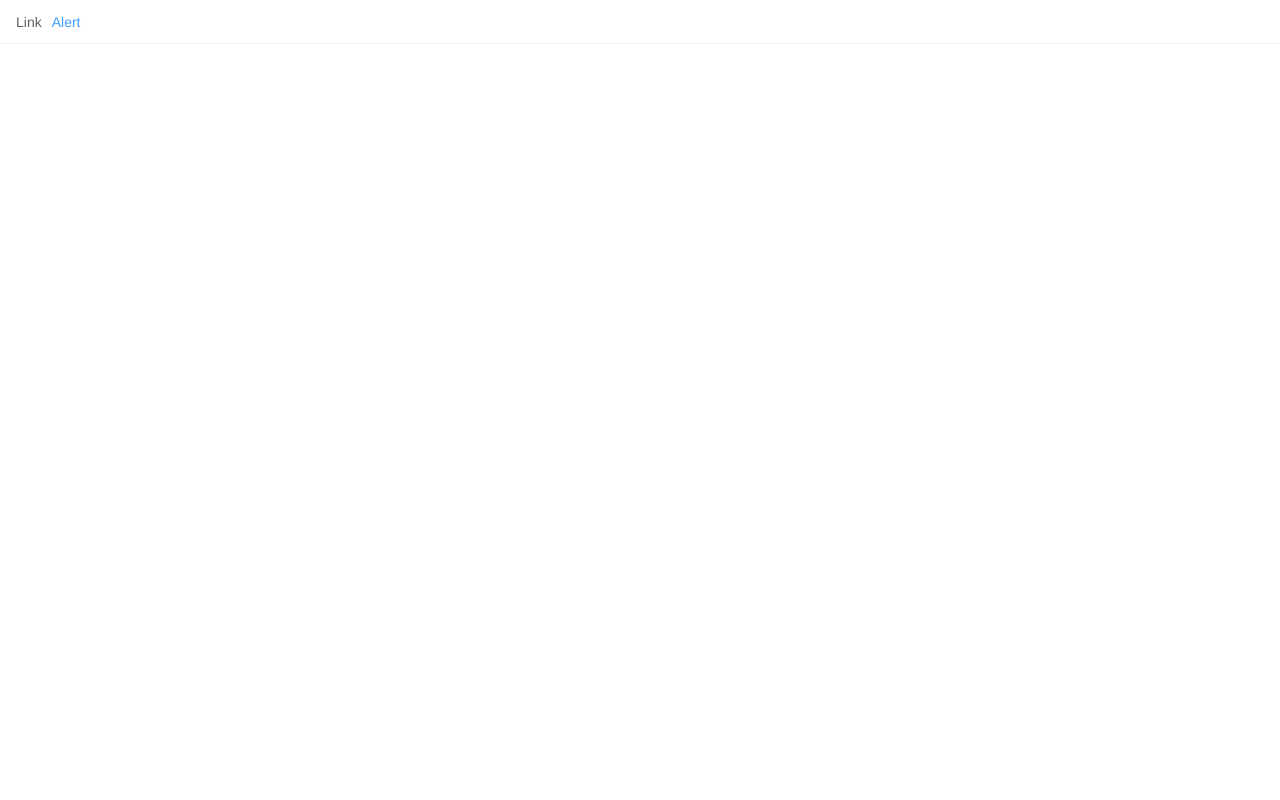
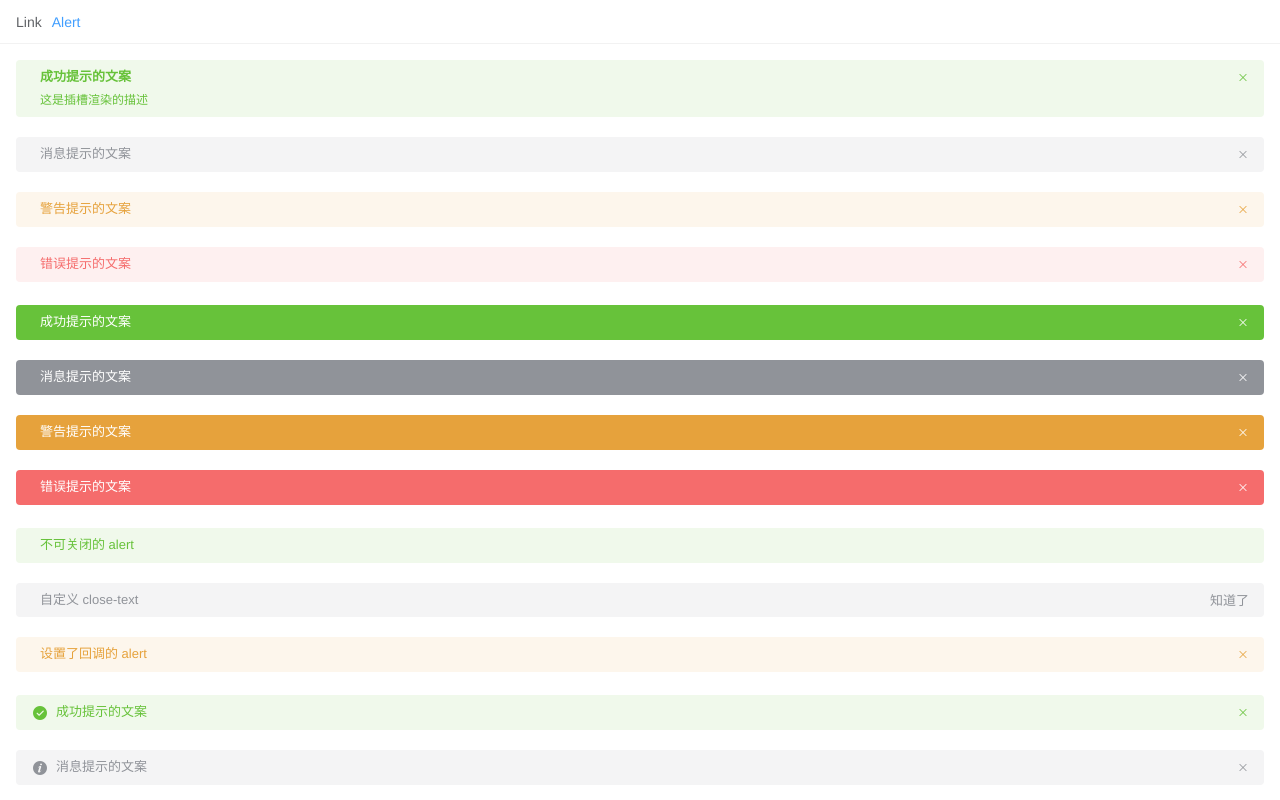
Before and after one commit to LiLiang-Studio/newui, a Vue app: page /#/alert in a window 1280 px wide. Built offline with nearby package versions, Linux system fonts and the light colour scheme.

Commit message:
完成alert组件

```diff
--- a/lib/components/alert/Alert.vue
+++ b/lib/components/alert/Alert.vue
@@ -1,3 +1,70 @@
 <template>
-  <div></div>
+  <transition :name="prefix">
+    <div v-if="visible" :class="classes">
+      <i v-if="showIcon" :class="iconClasses"></i>
+      <div :class="`${prefix}_inner`">
+        <p v-if="tit" :class="[`${prefix}_title`, { 'is-bold': desc }]">
+          <slot name="title">{{ title }}</slot>
+        </p>
+        <p v-if="desc" :class="`${prefix}_desc`">
+          <slot>{{ description }}</slot>
+        </p>
+        <i v-if="closable" :class="closeBtnClasses" @click="onClose">{{ closeText }}</i>
+      </div>
+    </div>
+  </transition>
 </template>
+
+<script setup>
+import { computed, ref, useSlots } from 'vue'
+import { BTrue, oneOf, S, B } from '../../types'
+
+const props = defineProps({
+  title: S,
+  type: {
+    default: 'info',
+    validator: v => oneOf(['success', 'warning', 'info', 'error'], v)
+  },
+  description: S,
+  closable: BTrue,
+  center: B,
+  closeText: S,
+  showIcon: B,
+  effect: {
+    default: 'light',
+    validator: v => oneOf(['light', 'dark'], v)
+  }
+})
+
+const emit = defineEmits(['close'])
+
+const visible = ref(true)
+
+const prefix = 'x-alert'
+
+const slots = useSlots()
+
+const tit = computed(() => slots.title || props.title)
+const desc = computed(() => slots.default || props.description)
+
+const classes = computed(() => {
+  return [
+    prefix,
+    `${prefix}_${props.type}`,
+    { 'is-center': props.center, 'is-dark': props.effect === 'dark' }
+  ]
+})
+
+const iconClasses = computed(() => {
+  return [`${prefix}_icon`, `x-icon-${props.type}`, { 'is-big': tit.value && desc.value }]
+})
+
+const closeBtnClasses = computed(() => {
+  return [`${prefix}_close`, { 'x-icon-close': !props.closeText, 'is-custom': props.closeText }]
+})
+
+const onClose = () => {
+  visible.value = false
+  emit('close')
+}
+</script>
--- /dev/null
+++ b/lib/theme/alert.scss
@@ -0,0 +1,85 @@
+@import './common/var.scss';
+
+.x-alert {
+  width: 100%;
+  padding: 8px 16px;
+  border-radius: 4px;
+  position: relative;
+  overflow: hidden;
+  display: flex;
+  align-items: center;
+  transition: opacity .2s;
+  &-enter-from, &-leave-to {
+    opacity: 0;
+  }
+  &.is-dark {
+    color: #fff;
+  }
+  &.is-center {
+    justify-content: center;
+  }
+  &_success {
+    color: $--color-success;
+    background-color: mix($--color-success, #fff, 10%);
+    &.is-dark {
+      background-color: $--color-success;
+    }
+  }
+  &_warning {
+    color: $--color-warning;
+    background-color: mix($--color-warning, #fff, 10%);
+    &.is-dark {
+      background-color: $--color-warning;
+    }
+  }
+  &_info {
+    color: $--color-info;
+    background-color: mix($--color-info, #fff, 10%);
+    &.is-dark {
+      background-color: $--color-info;
+    }
+  }
+  &_error {
+    color: $--color-danger;
+    background-color: mix($--color-danger, #fff, 10%);
+    &.is-dark {
+      background-color: $--color-danger;
+    }
+  }
+  &_inner {
+    padding: 0 8px;
+  }
+  &_icon {
+    font-size: 16px;
+    &.is-big {
+      font-size: 28px;
+    }
+  }
+  &_title {
+    font-size: 13px;
+    &.is-bold {
+      font-weight: bold;
+    }
+  }
+  &_desc {
+    font-size: 12px;
+  }
+  &_title + &_desc {
+    margin-top: 5px;
+  }
+  &_close {
+    font-size: 12px;
+    position: absolute;
+    top: 12px;
+    right: 15px;
+    cursor: pointer;
+    &.is-custom {
+      font-size: 13px;
+      top: 9px;
+      font-style: normal;
+    }
+  }
+  & + & {
+    margin-top: 20px;
+  }
+}
--- a/lib/theme/index.scss
+++ b/lib/theme/index.scss
@@ -1,2 +1,3 @@
 @import './base.scss';
 @import './Link.scss';
+@import './alert.scss';
--- a/src/views/Alert.vue
+++ b/src/views/Alert.vue
@@ -1,3 +1,168 @@
 <template>
-  <div></div>
+  <div>
+    <el-alert
+      title="成功提示的文案"
+      type="success"
+    >这是插槽渲染的描述
+    </el-alert>
+    <el-alert
+      title="消息提示的文案"
+      type="info"
+    >
+    </el-alert>
+    <el-alert
+      title="警告提示的文案"
+      type="warning"
+    >
+    </el-alert>
+    <el-alert
+      title="错误提示的文案"
+      type="error"
+    >
+    </el-alert>
+    <br>
+    <el-alert
+      title="成功提示的文案"
+      type="success"
+      effect="dark"
+    >
+    </el-alert>
+    <el-alert
+      title="消息提示的文案"
+      type="info"
+      effect="dark"
+    >
+    </el-alert>
+    <el-alert
+      title="警告提示的文案"
+      type="warning"
+      effect="dark"
+    >
+    </el-alert>
+    <el-alert
+      title="错误提示的文案"
+      type="error"
+      effect="dark"
+    >
+    </el-alert>
+    <br>
+    <el-alert
+      title="不可关闭的 alert"
+      type="success"
+      :closable="false"
+    >
+    </el-alert>
+    <el-alert
+      title="自定义 close-text"
+      type="info"
+      close-text="知道了"
+    >
+    </el-alert>
+    <el-alert
+      title="设置了回调的 alert"
+      type="warning"
+      @close="hello"
+    >
+    </el-alert>
+    <br>
+    <el-alert
+      title="成功提示的文案"
+      type="success"
+      show-icon
+    >
+    </el-alert>
+    <el-alert
+      title="消息提示的文案"
+      type="info"
+      show-icon
+    >
+    </el-alert>
+    <el-alert
+      title="警告提示的文案"
+      type="warning"
+      show-icon
+    >
+    </el-alert>
+    <el-alert
+      title="错误提示的文案"
+      type="error"
+      show-icon
+    >
+    </el-alert>
+    <br>
+    <el-alert
+      title="成功提示的文案"
+      type="success"
+      center
+      show-icon
+    >
+    </el-alert>
+    <el-alert
+      title="消息提示的文案"
+      type="info"
+      center
+      show-icon
+    >
+    </el-alert>
+    <el-alert
+      title="警告提示的文案"
+      type="warning"
+      center
+      show-icon
+    >
+    </el-alert>
+    <el-alert
+      title="错误提示的文案"
+      type="error"
+      center
+      show-icon
+    >
+    </el-alert>
+    <br>
+    <el-alert
+      title="带辅助性文字介绍"
+      type="success"
+      description="这是一句绕口令：黑灰化肥会挥发发灰黑化肥挥发；灰黑化肥会挥发发黑灰化肥发挥。 黑灰化肥会挥发发灰黑化肥黑灰挥发化为灰……"
+    >
+    </el-alert>
+    <br>
+    <el-alert
+      title="成功提示的文案"
+      type="success"
+      description="文字说明文字说明文字说明文字说明文字说明文字说明"
+      show-icon
+    >
+    </el-alert>
+    <el-alert
+      title="消息提示的文案"
+      type="info"
+      description="文字说明文字说明文字说明文字说明文字说明文字说明"
+      show-icon
+    >
+    </el-alert>
+    <el-alert
+      title="警告提示的文案"
+      type="warning"
+      description="文字说明文字说明文字说明文字说明文字说明文字说明"
+      show-icon
+    >
+    </el-alert>
+    <el-alert
+      title="错误提示的文案"
+      type="error"
+      description="文字说明文字说明文字说明文字说明文字说明文字说明"
+      show-icon
+    >
+    </el-alert>
+  </div>
 </template>
+
+<script>
+export default {
+  methods: {
+    hello() {
+      alert('Hello World!');
+    }
+  }
+}
+</script>
```
